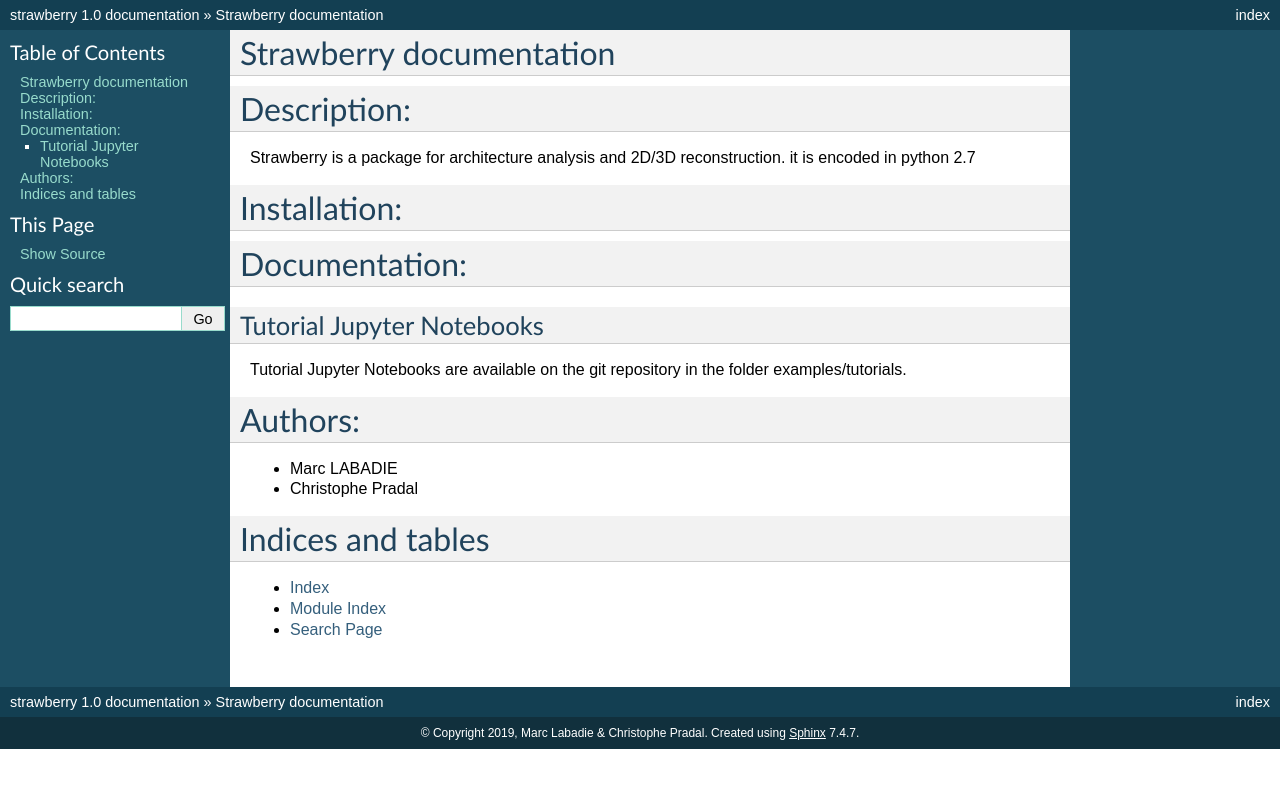
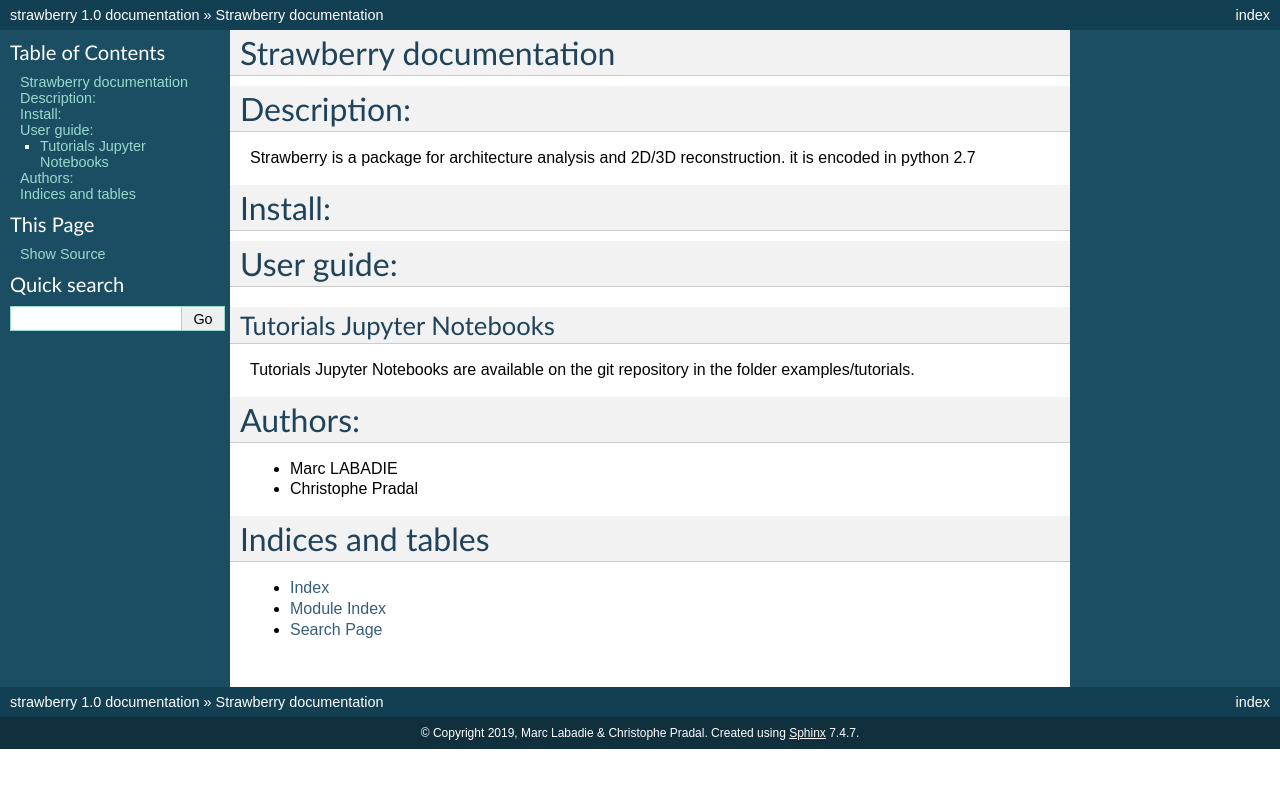
Before and after one commit to openalea/strawberry, a Sphinx documentation site: the page built from doc/source/index.rst, in a window 1280 px wide. Shown: the top 788 px of the page. Built offline with Sphinx 7.4.7, drawn with Linux system fonts in a browser that asks for light colours; formulas are drawn with MathJax 3; pages that are not in the unit, such as notebooks, are missing from menus.

Commit message:
update documentation

```diff
--- a/doc/source/Install/Index.rst
+++ b/doc/source/Install/Index.rst
@@ -1,5 +1,5 @@
 .. toctree::
     :glob:
-    :caption: Installation
+    :caption: Install
 
     ./miniconda.rst
--- a/doc/source/index.rst
+++ b/doc/source/index.rst
@@ -16,19 +16,19 @@ Description:
 Strawberry is a package for architecture analysis and 2D/3D reconstruction.
 it is encoded in python 2.7
 
-Installation:
+Install:
 =============
 
 .. toctree::
 	./Install/index.rst
 
 
-Documentation:
+User guide:
 ==============
 
-Tutorial Jupyter Notebooks
+Tutorials Jupyter Notebooks
 --------------------------
-Tutorial Jupyter Notebooks are available on the git repository in the folder examples/tutorials.
+Tutorials Jupyter Notebooks are available on the git repository in the folder examples/tutorials.
 
 
 Authors:
```
